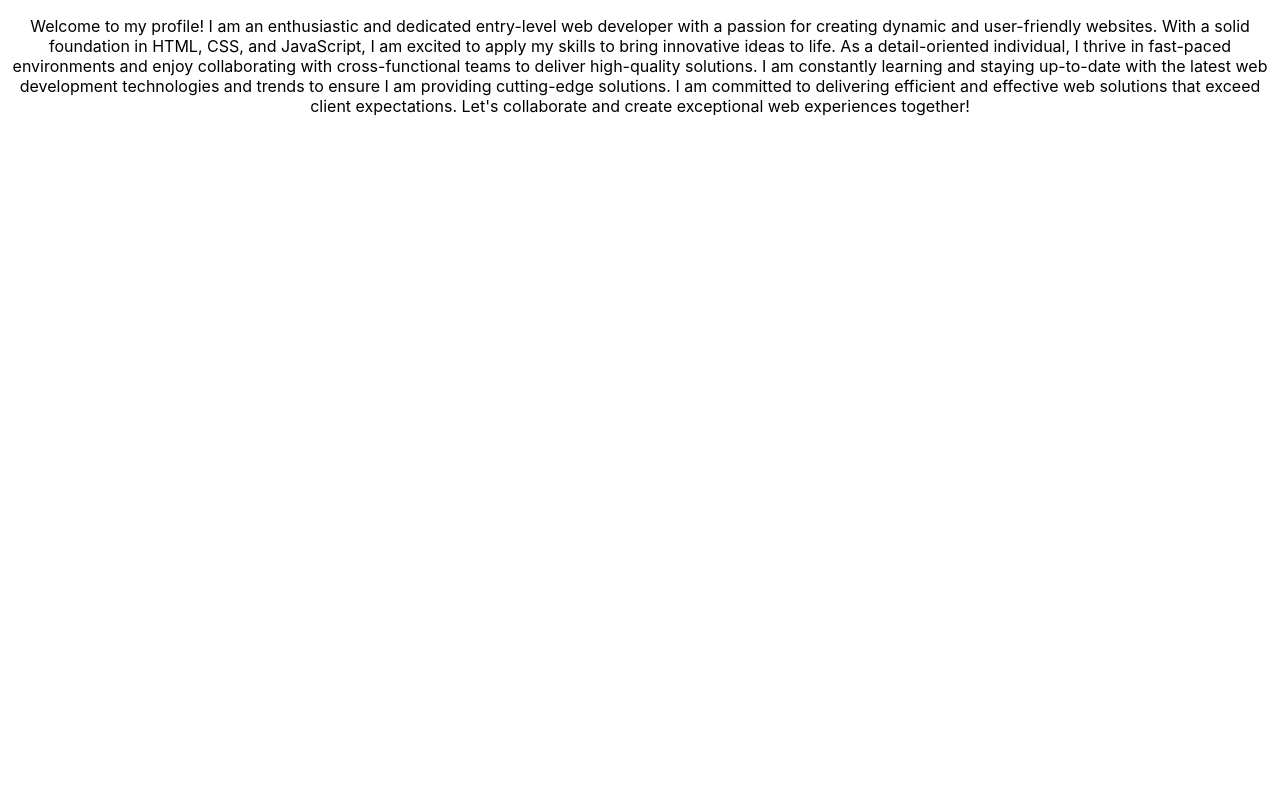
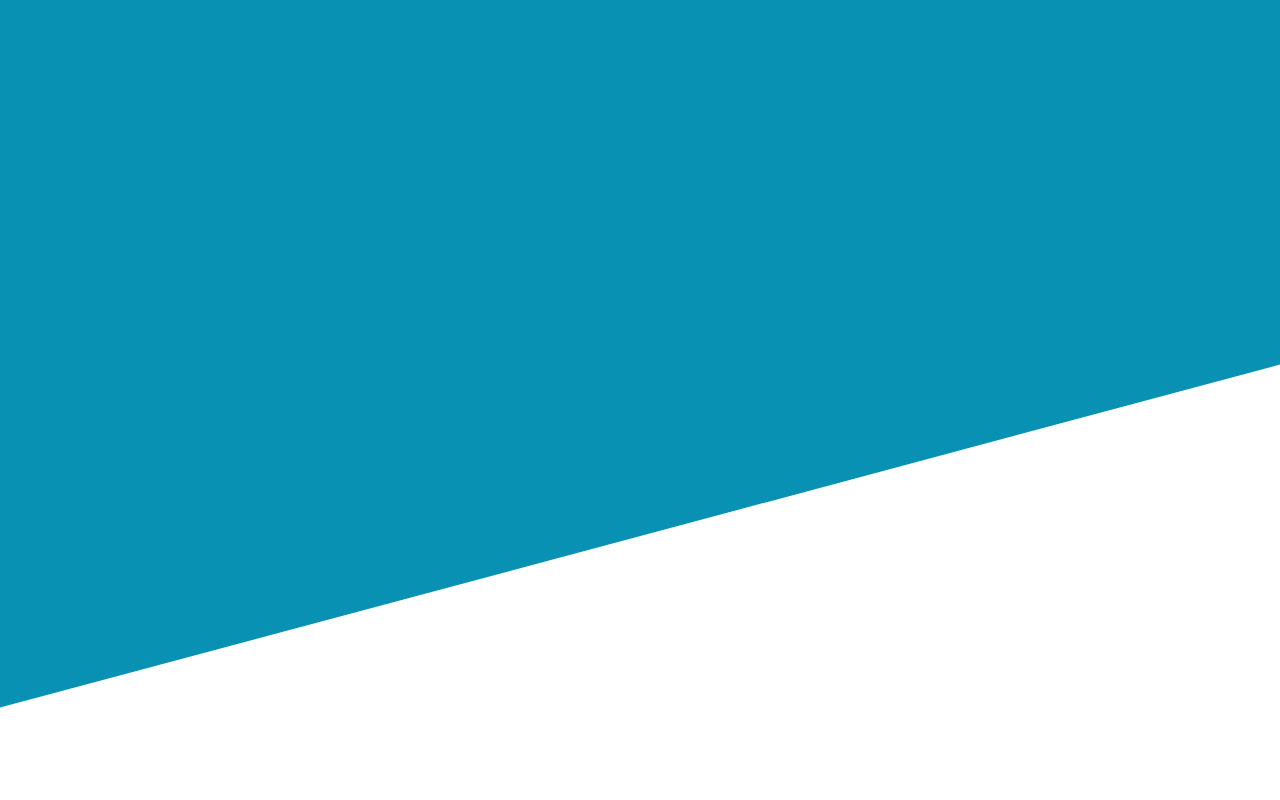
Before and after one commit to SalamanderCtesiphon/personal-portfolio, a React (Create React App) app: page / in a window 1280 px wide. Shown: the top 800 px of the page. Built offline with nearby package versions, Linux system fonts and the light colour scheme.

Commit message:
positioned the background of the banner

```diff
--- a/src/App.css
+++ b/src/App.css
@@ -1,38 +1,14 @@
 .App {
   text-align: center;
+  height: 400vh;
+  width: auto;
+  overflow: hidden;
 }
 
-.App-logo {
-  height: 40vmin;
-  pointer-events: none;
+.banner {
+  background-color: #0891B2;
+  height: 110vh;
+  width: 140vw;
+  transform: translateX(-25%) translateY(-35%) rotate(-15deg);
+
 }
-
-@media (prefers-reduced-motion: no-preference) {
-  .App-logo {
-    animation: App-logo-spin infinite 20s linear;
-  }
-}
-
-.App-header {
-  background-color: #282c34;
-  min-height: 100vh;
-  display: flex;
-  flex-direction: column;
-  align-items: center;
-  justify-content: center;
-  font-size: calc(10px + 2vmin);
-  color: white;
-}
-
-.App-link {
-  color: #61dafb;
-}
-
-@keyframes App-logo-spin {
-  from {
-    transform: rotate(0deg);
-  }
-  to {
-    transform: rotate(360deg);
-  }
-}
--- a/src/App.js
+++ b/src/App.js
@@ -4,6 +4,7 @@ import './App.css';
 function App() {
   return (
     <div className="App">
+      <div className='banner'></div>
       <p>Welcome to my profile! I am an enthusiastic and dedicated entry-level web developer with a passion for creating dynamic and user-friendly websites. With a solid foundation in HTML, CSS, and JavaScript, I am excited to apply my skills to bring innovative ideas to life. As a detail-oriented individual, I thrive in fast-paced environments and enjoy collaborating with cross-functional teams to deliver high-quality solutions. I am constantly learning and staying up-to-date with the latest web development technologies and trends to ensure I am providing cutting-edge solutions. I am committed to delivering efficient and effective web solutions that exceed client expectations. Let's collaborate and create exceptional web experiences together!</p>
     </div>
   );
```
